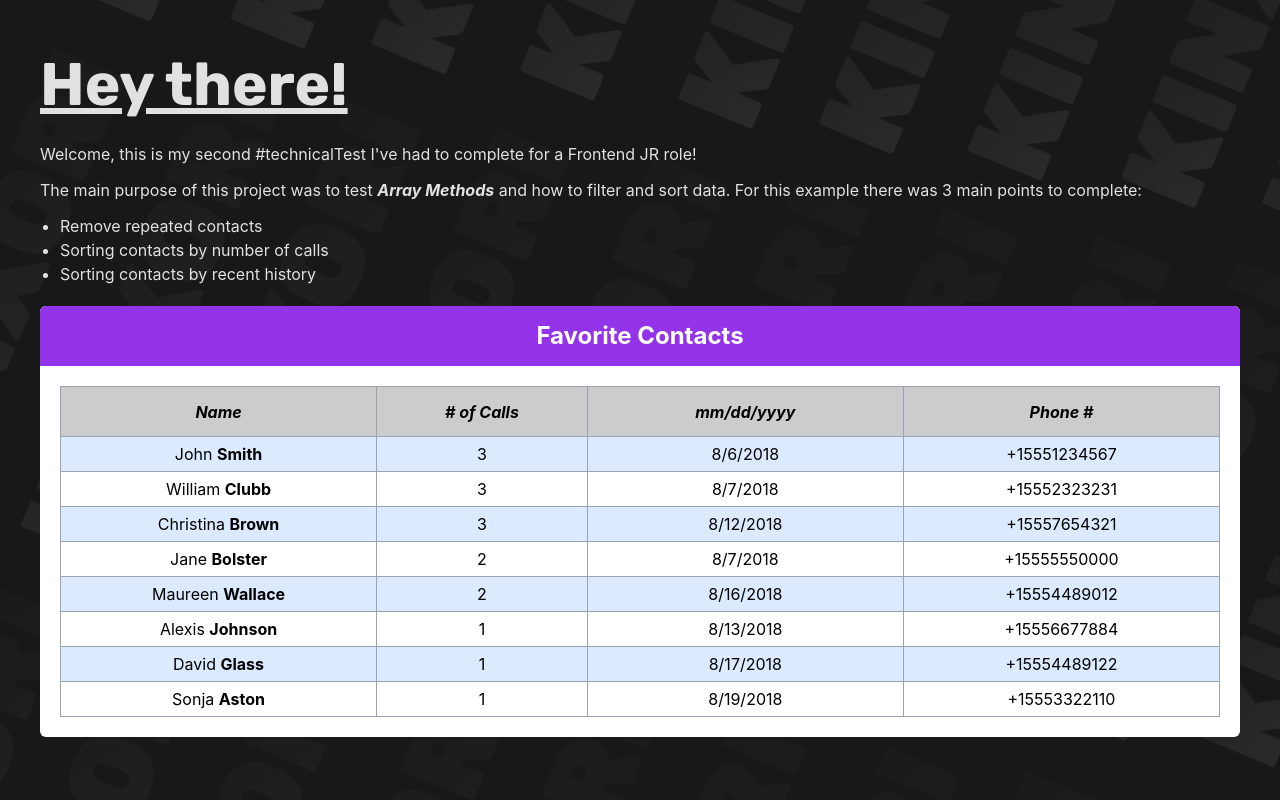
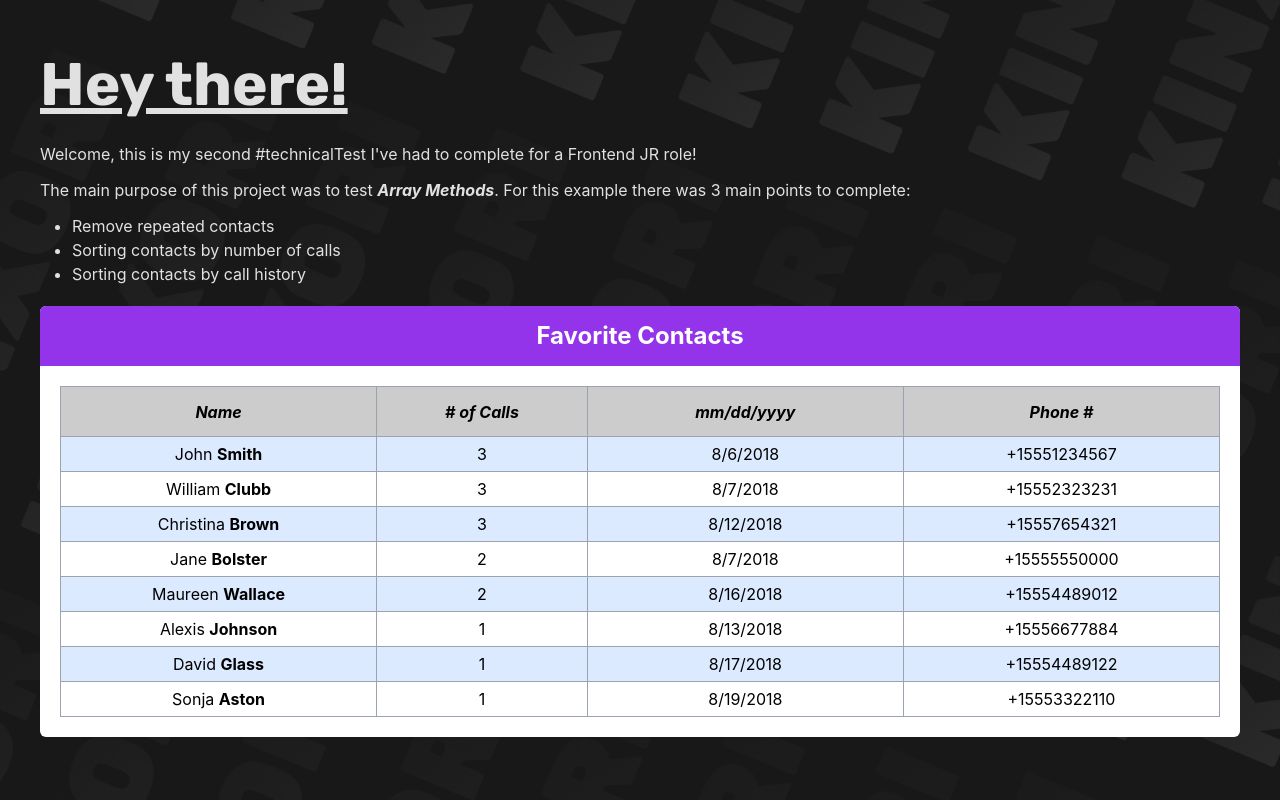
Before and after one commit to kinxori/technical-test-2, a React (Vite) app: page / in a window 1280 px wide. Built offline with nearby package versions, Linux system fonts and the light colour scheme.

Commit message:
landing page done - starting body of project

```diff
--- a/src/App.jsx
+++ b/src/App.jsx
@@ -6,19 +6,19 @@
     <section className="relative ">
       <img src={bgImg} className="fixed z-[-1000] w-screen h-screen object-cover " />
       <div className="border-box p-10 flex flex-col gap-5">
-        <div className="flex flex-col gap-3">
-          <h1 className="font-[rubik] font-bold text-[60px] underline">Hey there!</h1>
-          <p className="text-justify">
+        <div className="flex flex-col gap-3 text-justify">
+          <h1 className="font-[rubik] font-bold text-[60px] text-left underline">Hey there!</h1>
+          <p>
             Welcome, this is my second #technicalTest I've had to complete for a Frontend JR role!
           </p>
           <p>
-            The main purpose of this project was to test <b className="italic">Array Methods</b> and
-            how to filter and sort data. For this example there was 3 main points to complete:
+            The main purpose of this project was to test <b className="italic">Array Methods</b>.
+            For this example there was 3 main points to complete:
           </p>
-          <ul className="list-disc pl-5">
+          <ul className="list-disc pl-8">
             <li>Remove repeated contacts</li>
             <li>Sorting contacts by number of calls</li>
-            <li>Sorting contacts by recent history</li>
+            <li>Sorting contacts by call history</li>
           </ul>
         </div>
         <UserFilter />
```
